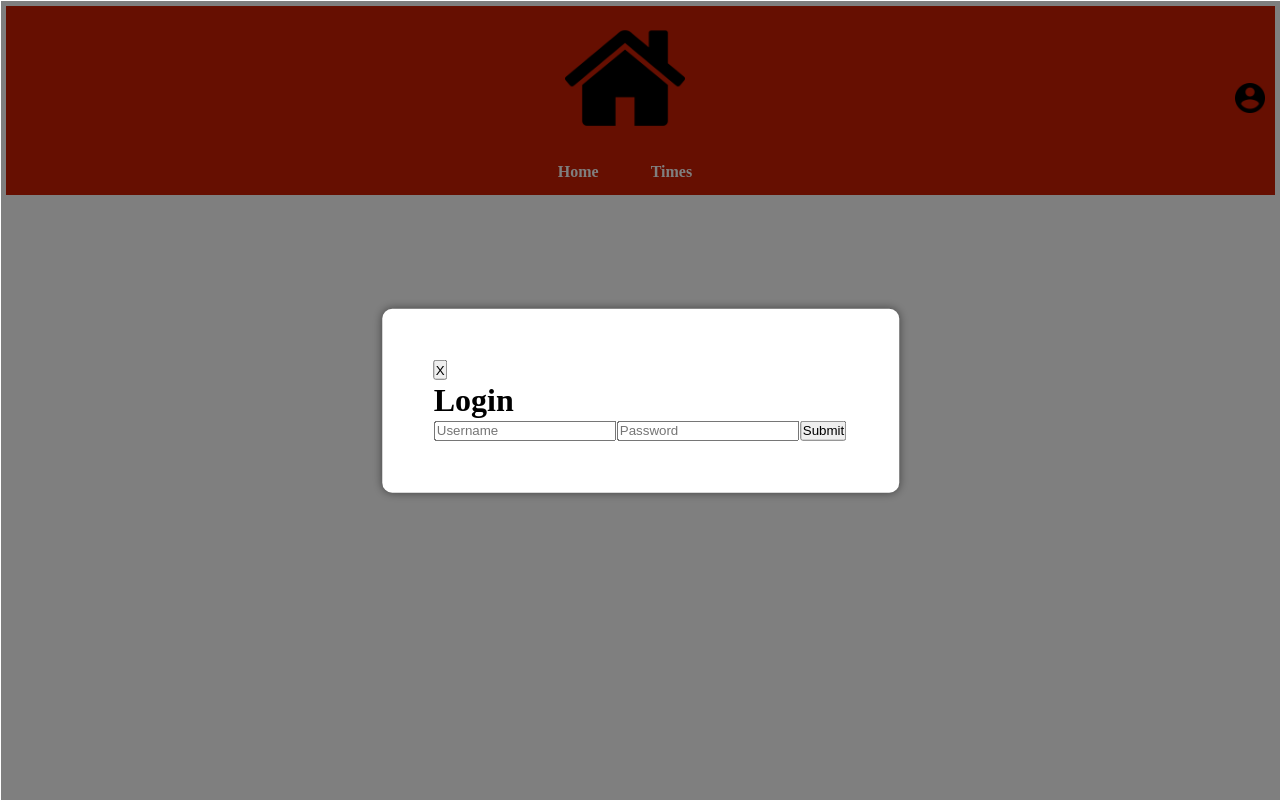
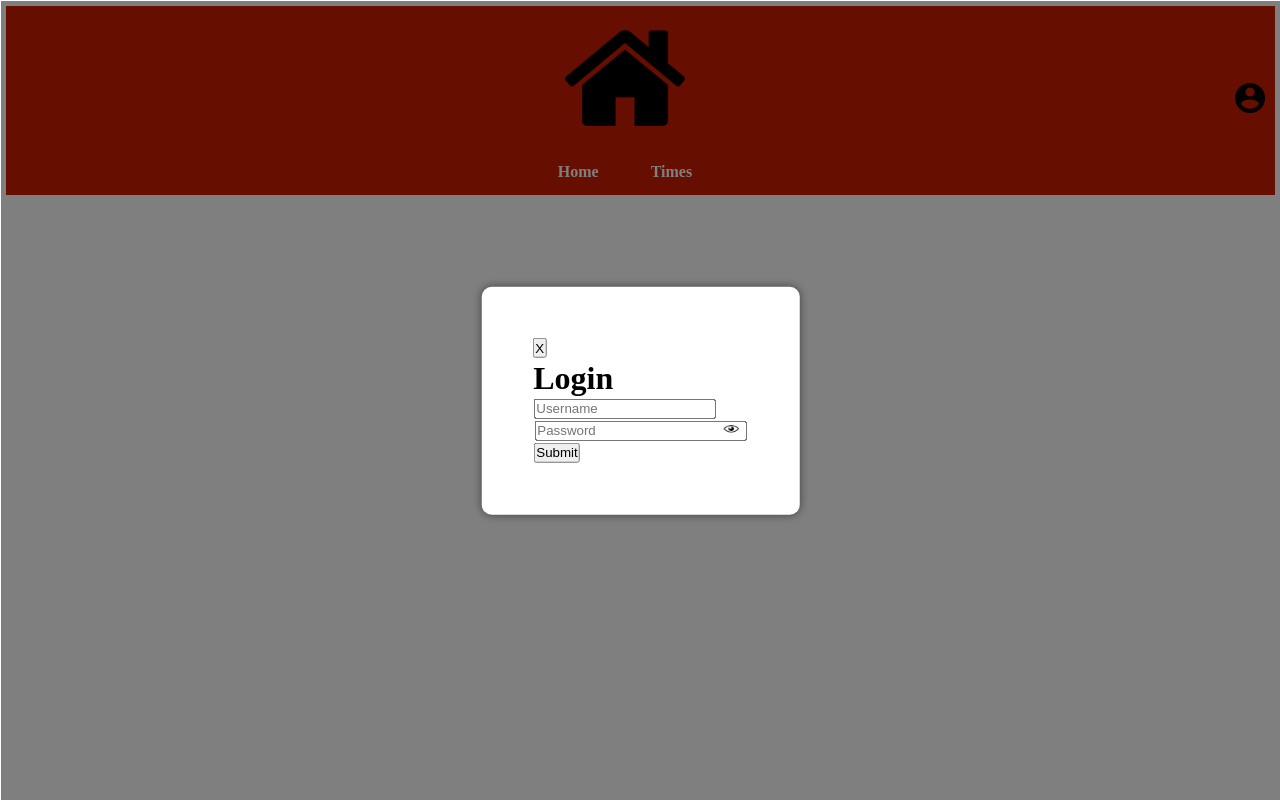
Before and after one commit to Kyra4code/pw3-somativa-VitorGuilherme-2025-front-end, a React (Create React App) app: page /login in a window 1280 px wide. Built offline with nearby package versions, Linux system fonts and the light colour scheme; the HTML template or start-up script is replaced by a standard one.

Commit message:
Colocado um botão image de ver e não ver a senha

```diff
--- a/src/components/pages/Login.jsx
+++ b/src/components/pages/Login.jsx
@@ -1,10 +1,15 @@
 import { useNavigate } from 'react-router-dom';
 import Modal from '../layout/Modal';
 import { useState } from 'react';
+import styles from './login.module.css';
 
 export default function Login({isOpen}) {
 
     const [openModal, setOpenModal] = useState(true);
+    const [user, setUser] = useState('');
+    const [password, setPassword] = useState('');
+    const [showPass, setShowPass] = useState(false);
+
     const navigate = useNavigate();
 
     function close(){
@@ -23,13 +28,19 @@ export default function Login({isOpen}) {
 
                 <form>
 
-                    <input type="text" placeholder="Username"/>
+                    <input type="text" placeholder="Username" value={user}/>
 
-                    <input type="password" placeholder="Password"/>
+                    <div style={{ position: "relative", display: "flex", alignItems: "center" }}>
+
+                        <input type={showPass ? "text": "password"} placeholder="Password" style={{ paddingRight: "30px" }}/>
+
+                        <button className={styles.icon_show_password} onClick={(e)=>{ e.preventDefault(); setShowPass(!showPass)}}><img src={showPass? "./visivel.png": "foto.png"} style={{height:"70%", width: "70%"}}/></button>
+                    </div>
 
                     <button onClick={(event)=>{event.preventDefault()}}>Submit</button>
 
                 </form>
+
             </div>
         </Modal>
 
--- /dev/null
+++ b/src/components/pages/login.module.css
@@ -0,0 +1,13 @@
+.icon_show_password{
+  position: absolute;
+  right: 5px;
+  background: none;
+  border: none;
+  cursor: url('../../../public/pokemon/PC\ Box\ Hand.cur'), pointer;
+  width: 10%;
+  justify-content: center;
+  align-items: center;
+  height: 80%;
+  margin:0px;
+  padding:0px;
+}
```
Also changed, not shown: public/foto.png (added), public/visivel.png (added).
